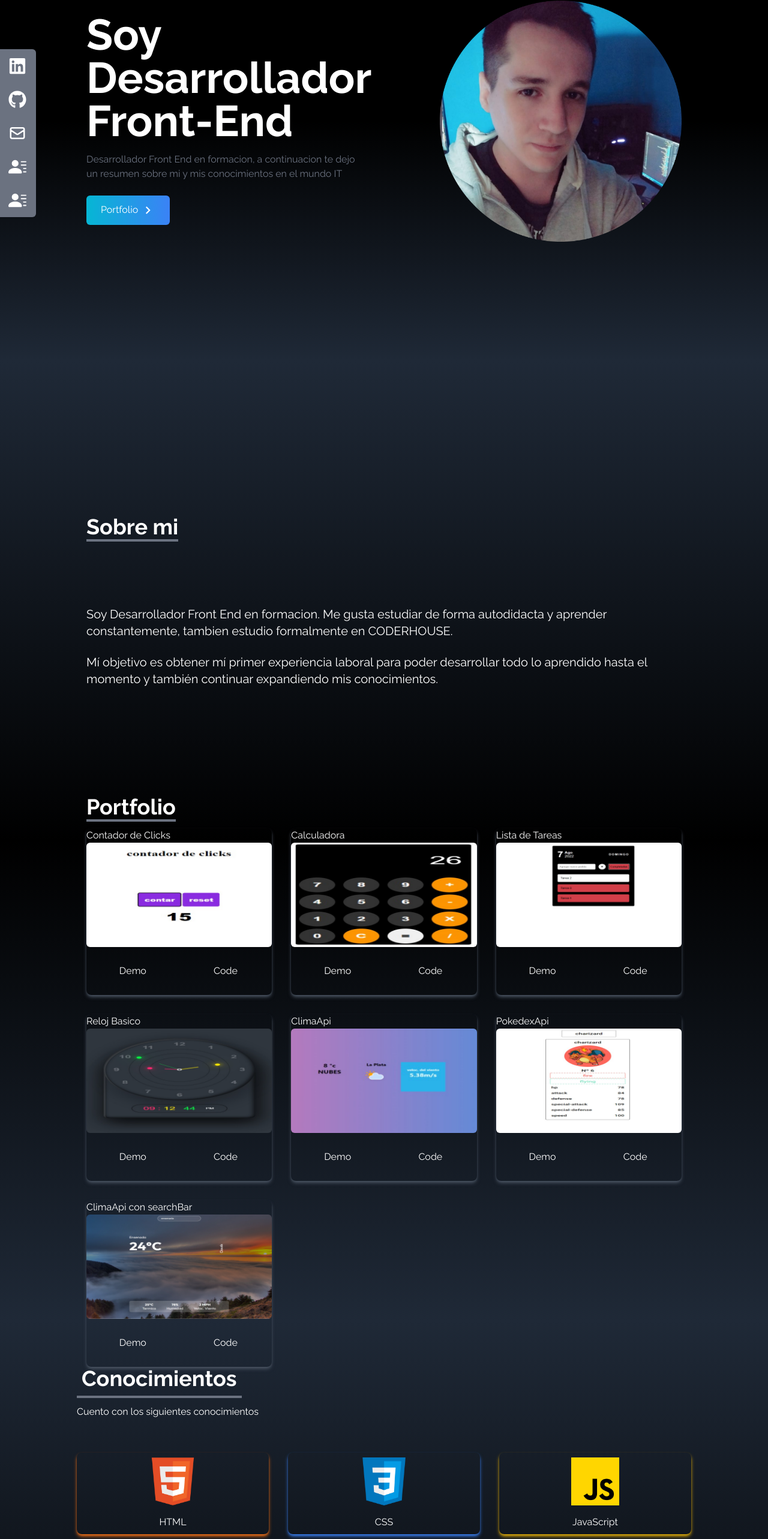
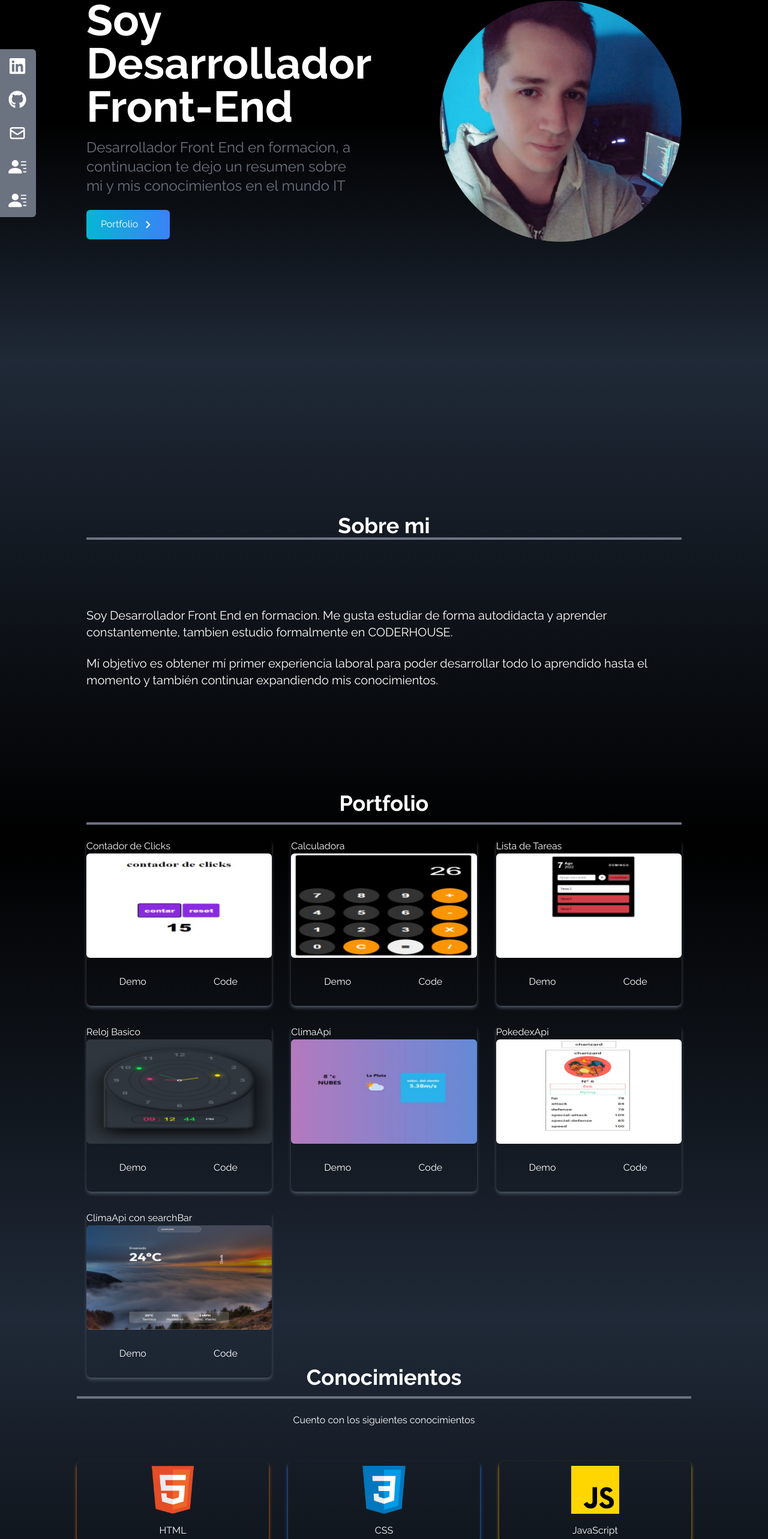
Before and after one commit to emaaa182/Portfolio, a React (Create React App) app: page / in a window 1280 px wide. Shown: the part 198-2764 px from the top of the page at 60% size. Built offline with nearby package versions, Linux system fonts and the light colour scheme.

Commit message:
correcion 2

```diff
--- a/src/components/About.jsx
+++ b/src/components/About.jsx
@@ -8,7 +8,7 @@ const About = () => {
     >
       <div className="max-w-screen-lg p-4 mx-auto flex flex-col justify-center w-full h-full">
         <div className="pb-8">
-          <p className="text-4xl font-bold inline border-b-4 border-gray-500">
+          <p className="text-4xl font-bold inline flex justify-center border-b-4 border-gray-500">
             Sobre mi
           </p>
         </div>
--- a/src/components/Contact.jsx
+++ b/src/components/Contact.jsx
@@ -8,7 +8,7 @@ const Contact = () => {
     >
       <div className="flex flex-col p-4 justify-center max-w-screen-lg mx-auto h-full">
         <div className="pb-8">
-          <p className="text-4xl font-bold inline border-b-4 border-gray-500">
+          <p className="text-4xl flex justify-center font-bold border-b-4 border-gray-500 p-3 ">
             Contacto
           </p>
         </div>
--- a/src/components/Home.jsx
+++ b/src/components/Home.jsx
@@ -14,7 +14,7 @@ const Home = () => {
           <h2 className="text-4xl sm:text-7xl font-bold text-white">
             Soy Desarrollador Front-End
           </h2>
-          <p className="text-gray-500 py-4 max-w-md">
+          <p className="text-gray-500 py-4 max-w-md text-2xl">
            Desarrollador Front End en formacion,
            a continuacion te dejo un resumen sobre mi y mis conocimientos en el mundo IT
           </p>
--- a/src/components/Portfolio.jsx
+++ b/src/components/Portfolio.jsx
@@ -69,8 +69,8 @@ const Portfolio = () => {
       className="bg-gradient-to-b from-black to-gray-800 w-full text-white md:h-screen"
     >
       <div className="max-w-screen-lg p-4 mx-auto flex flex-col justify-center w-full h-full">
-        <div className="pb-4">
-          <p className="text-4xl font-bold inline border-b-4 border-gray-500">
+        <div className="pb-6 " >
+          <p className="text-4xl flex justify-center font-bold border-b-4 border-gray-500 p-3 ">
             Portfolio
           </p>
         </div>
--- a/src/components/Skills.jsx
+++ b/src/components/Skills.jsx
@@ -70,14 +70,14 @@ const Experience = () => {
   return (
     <div
       name="Conocimientos"
-      className="bg-gradient-to-b from-gray-800 to-black w-full h-screen"
+      className="bg-gradient-to-b from-gray-800 to-black w-full h-screen "
     >
       <div className="max-w-screen-lg mx-auto  flex flex-col justify-center w-full h-full text-white">
         <div>
-          <p className="text-4xl font-bold border-b-4 border-gray-500 p-2 inline">
+          <p className="text-4xl flex justify-center font-bold border-b-4 border-gray-500 p-3 ">
             Conocimientos
           </p>
-          <p className="py-6">Cuento con los siguientes conocimientos</p>
+          <p className="py-6 flex justify-center" >Cuento con los siguientes conocimientos</p>
         </div>
 
         <div className="w-full grid grid-cols-3 sm:grid-cols-3 gap-8 text-center py-8 px-12 sm:px-0">
```
